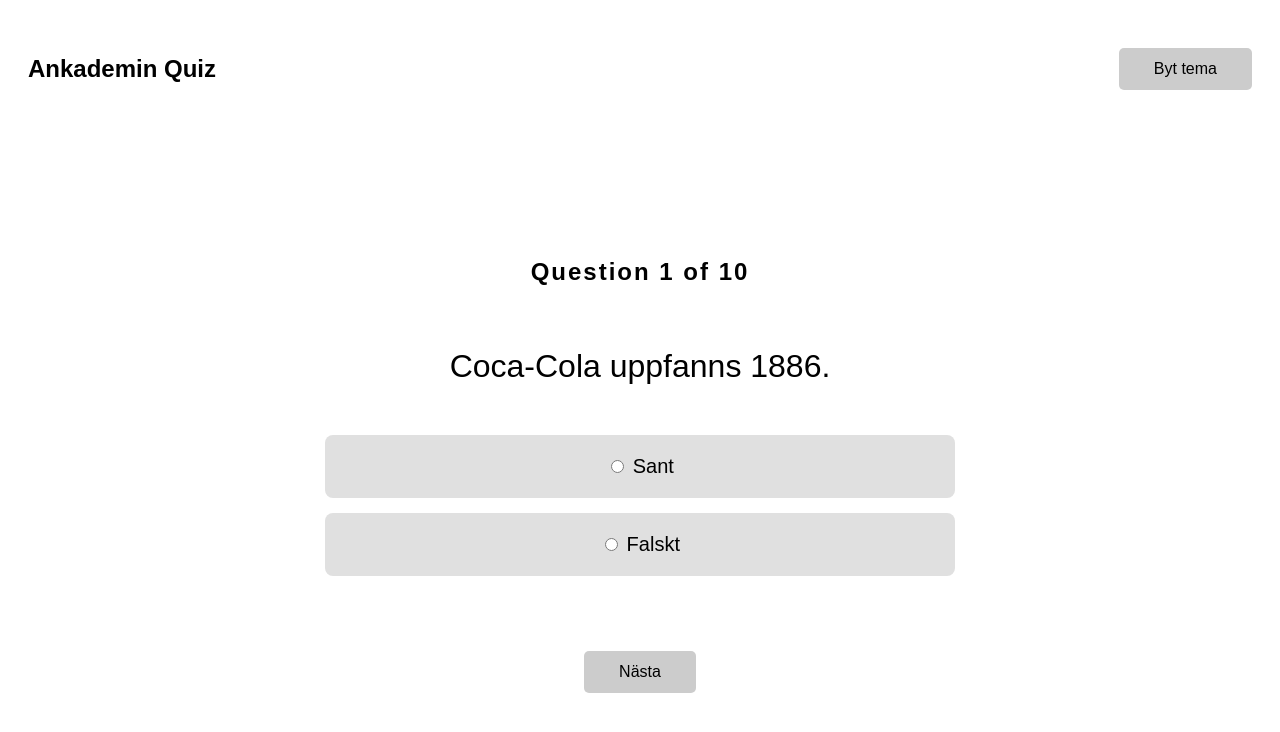
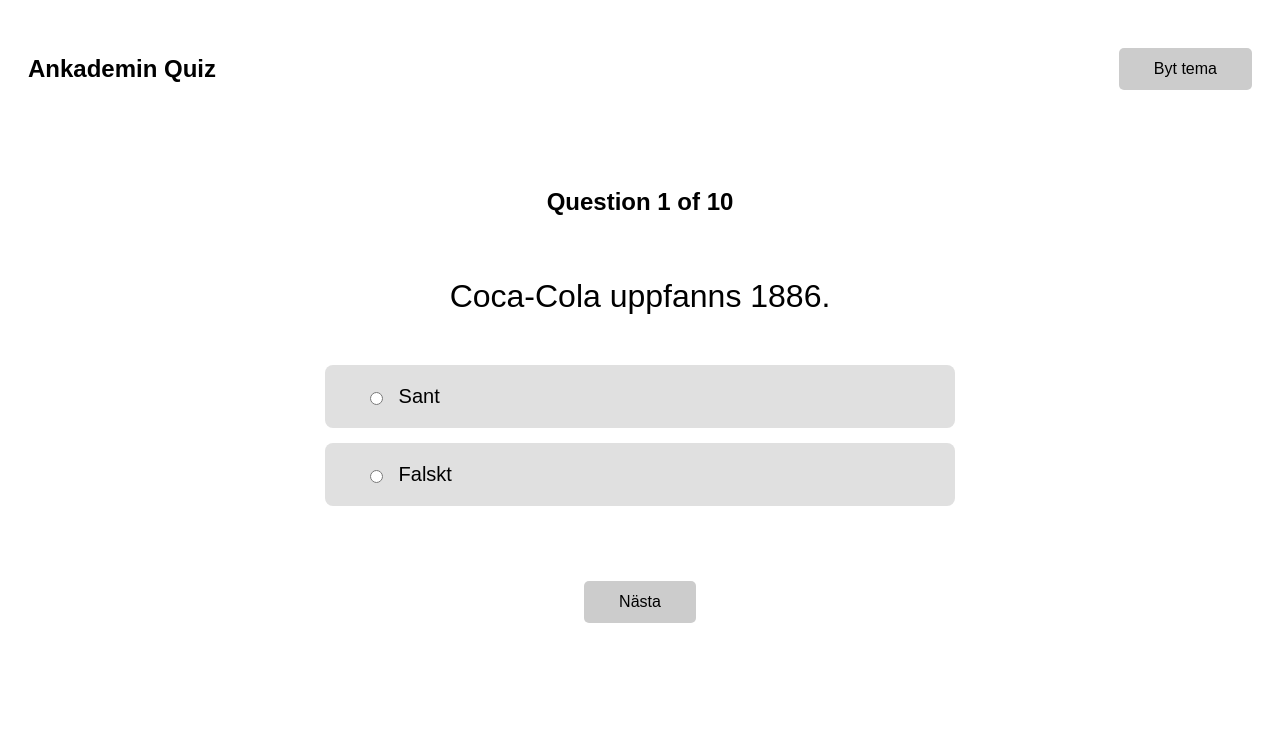
Before and after one commit to Arceus757/Ankademin-quiz, a plain HTML site: page index.html in a window 1280 px wide. Drawn offline with Linux system fonts and the light colour scheme.

Commit message:
små fix

```diff
--- a/index.html
+++ b/index.html
@@ -14,7 +14,7 @@
 </div>
 
 <form id="quizForm">
-    <div id="questionCounter" style="text-align: center; font-size: 24px; margin-bottom: 30px; font-weight: bold;"></div>
+    <div id="questionCounter"></div>
 
     <!-- Sant/Falskt -->
     <div class="question" data-question="1">
--- a/style.css
+++ b/style.css
@@ -30,14 +30,14 @@
     align-items: center;
     justify-content: center;
     min-height: calc(100vh - 150px);
+    margin-top: -70px;
 }
 
 #questionCounter {
     text-align: center;
-    font-size: 56px;
-    margin-bottom: 60px;
-    font-weight: normal;
-    letter-spacing: 2px;
+    font-size: 24px;
+    margin-bottom: 30px;
+    font-weight: bold;
 }
 
 .question {
@@ -72,6 +72,12 @@
     cursor: pointer;
     transition: background 0.2s;
     max-width: 550px;
+    text-align: left;
+}
+
+.question label input {
+    margin-right: 10px;
+    vertical-align: middle;
 }
 
 .question label:hover {
@@ -131,6 +137,10 @@
     text-align: center;
 }
 
+#submitBtn {
+    display: none;
+}
+
 .dark .result-box {
     background: rgba(255,255,255,0.1);
     border-color: #ccc;
```
